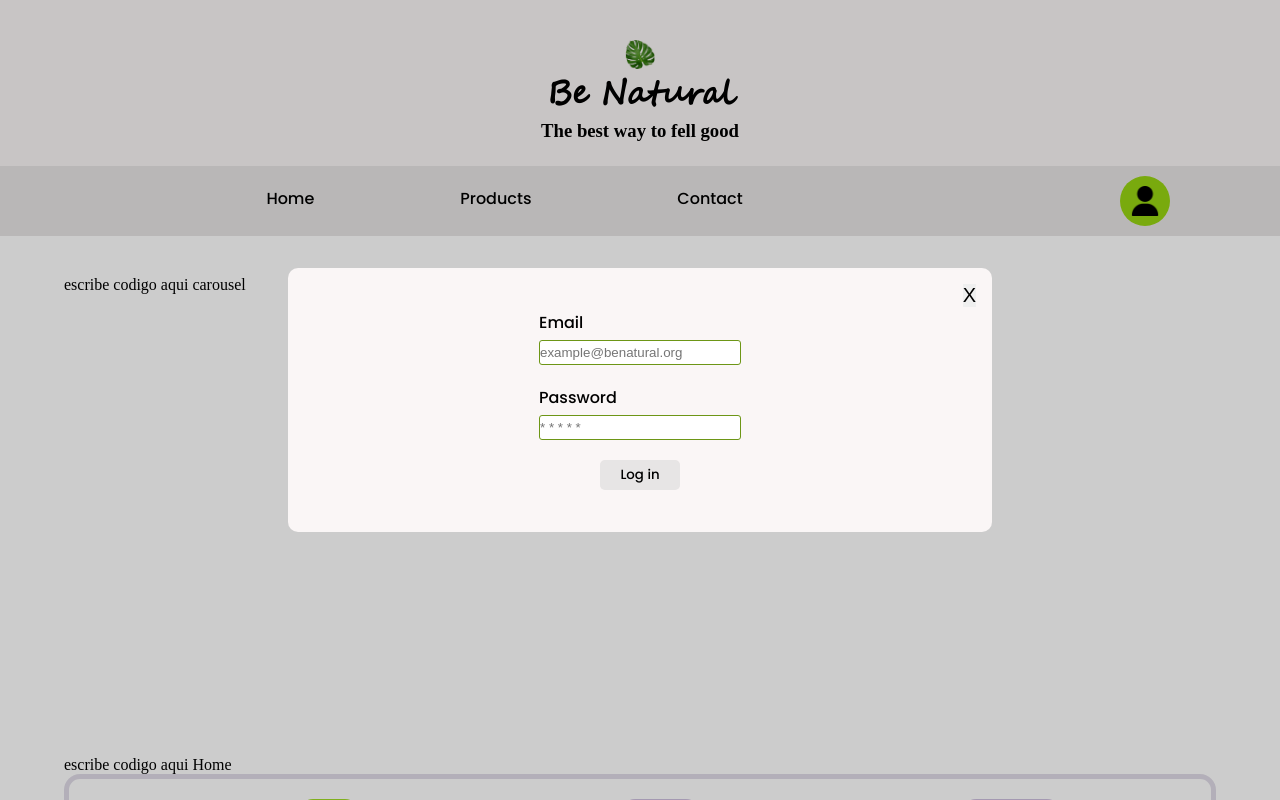
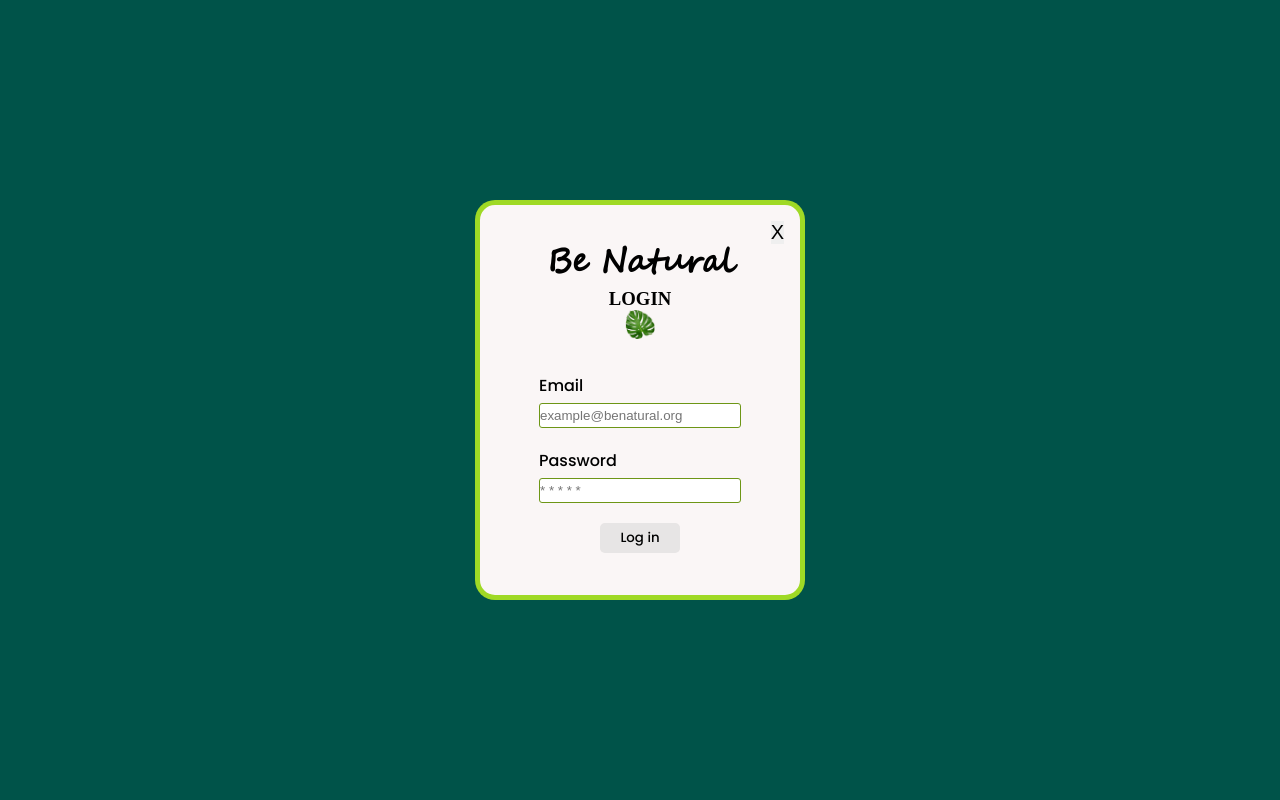
Before and after one commit to mabicodes/hackathon-benatural, a React (Create React App) app in the folder client/: page / in a window 1280 px wide. Both pictures are taken after a click on the button 1144 px from the left and 201 px from the top of the page. Shown: the top 800 px of the page. Built offline with nearby package versions, Linux system fonts and the light colour scheme.

Commit message:
CSS popupmodal

```diff
--- a/client/src/components/navbar/modal/PopupModal.jsx
+++ b/client/src/components/navbar/modal/PopupModal.jsx
@@ -1,5 +1,6 @@
 import * as React from "react";
 import './popupmodal.css'
+import naturalyLogo from "../../../assets/img/leaft.png"
 
 
 
@@ -7,6 +8,11 @@ function PopupModal(props) {
     return (props.trigger) ? (
         <div className="popup">
             <div className="popup-inner">
+            <div className="banner">
+                <div className="nameCompany"><h1>Be Natural</h1></div>
+                <div className="sloganCompany"><h3>LOGIN</h3></div>
+                <div className="logoCompany"><img src={naturalyLogo} alt="NaturalyLogo" /></div>
+            </div>
                 <button className="close-btn" onClick={() => props.setTrigger(false)}> X </button>
                 {props.children}
                 <form>
@@ -14,12 +20,12 @@ function PopupModal(props) {
                         <div className="form-element">
                             <div className="form-label">
                                 <label htmlFor="email">Email</label></div>
-                    <input type="text" id="email" name="email" placeholder="example@benatural.org" autofocus/>
+                            <input type="text" id="email" name="email" placeholder="example@benatural.org" autofocus />
                         </div>
                         <div className="form-element">
                             <div className="form-label">
                                 <label htmlFor="password">Password</label></div>
-                    <input type="password" id="password" name="password" placeholder="* * * * *"/>
+                            <input type="password" id="password" name="password" placeholder="* * * * *" />
 
                         </div>
                         <button className="form-login" type="submit" value="login">
@@ -30,7 +36,7 @@ function PopupModal(props) {
                 </form>
             </div>
         </div>
-    ) : "" ;
+    ) : "";
 }
 
 export default PopupModal
--- a/client/src/components/navbar/modal/popupmodal.css
+++ b/client/src/components/navbar/modal/popupmodal.css
@@ -7,7 +7,7 @@
     left: 0;
     width: 100%;
     height: 100vh;
-    background-color: rgba(0, 0, 0, 0.2);
+    background-color: #005349;
     display: flex;
     justify-content: center;
     align-items: center;
@@ -19,10 +19,15 @@
     align-items: center;
     position: relative;
     padding: 32px;
-    width: 100%;
+    width: 20%;
     max-width: 640px;
     background-color: #FAF6F6;
-    border-radius: 10px;
+    border:5px solid rgba(151, 215, 17, 0.91);
+    border-radius: 20px;
+    -webkit-border-radius: 20px;
+    -moz-border-radius: 20px;
+    -ms-border-radius: 20px;
+    -o-border-radius: 20px;
 }
 .popup-inner .close-btn{
     position: absolute;
@@ -71,3 +76,6 @@ input {
 .form-login:hover{
     color: #6D9616;
 }
+@media (max-width: 760px){
+    .popup-inner{width: 70%};
+  }
```
Lines whose indentation alone changed are shown as unchanged.
